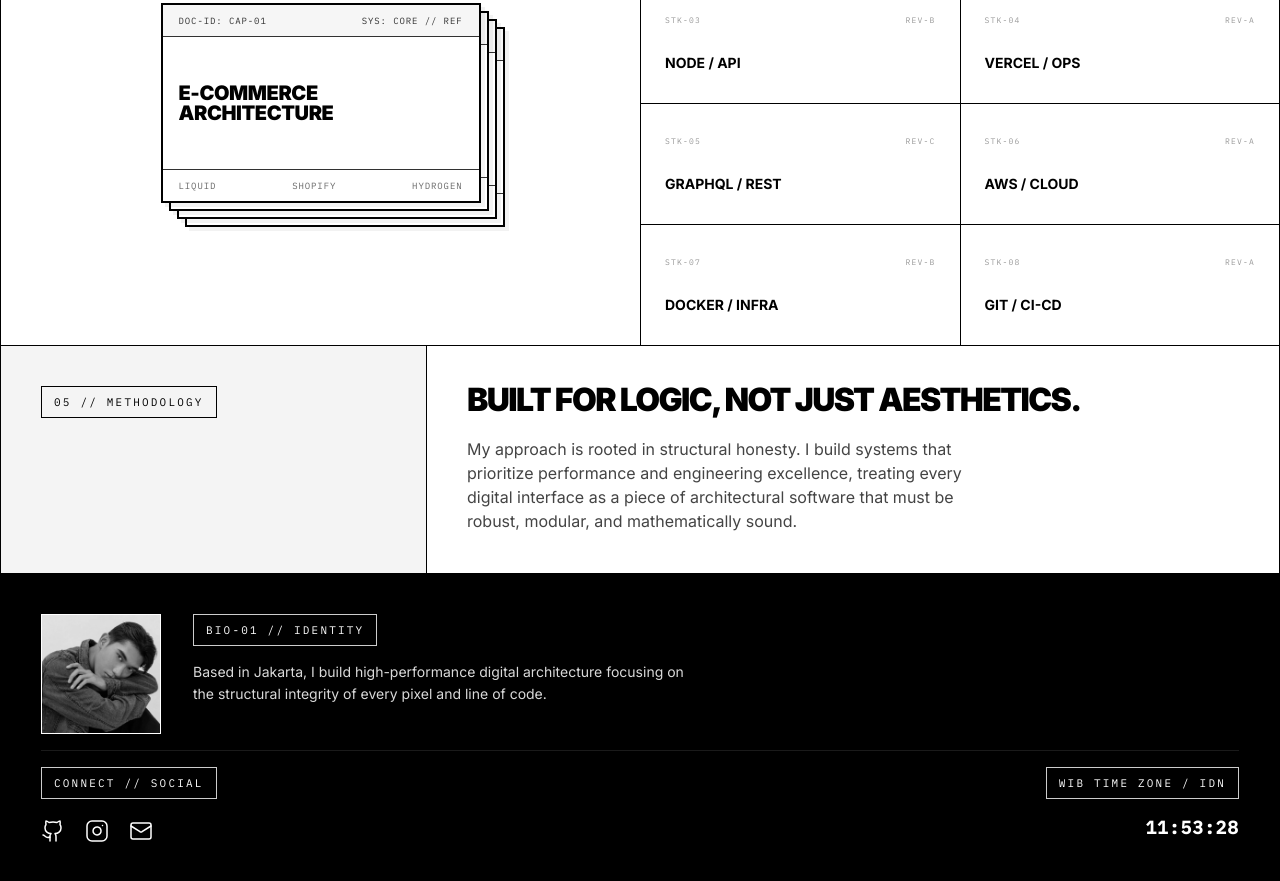
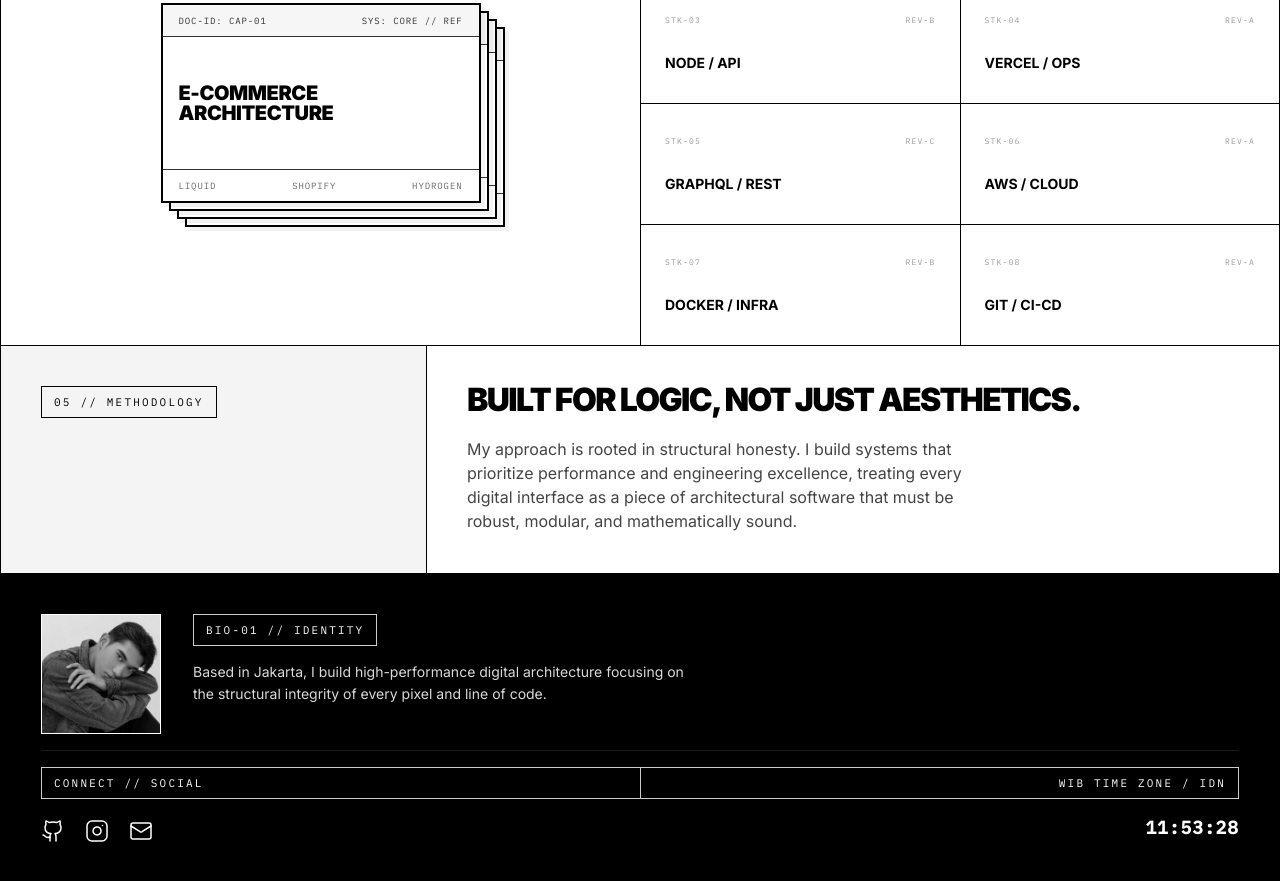
Before and after one commit to ivanaffriandi/Ivan-s-Portofolio, a website: page index.html in a window 1280 px wide. Shown: the part 1498-2379 px from the top of the page. Drawn offline with nearby package versions, Linux system fonts and the light colour scheme.

Commit message:
fix: footer labels full-width with shared 1px divider line

```diff
--- a/index.html
+++ b/index.html
@@ -275,14 +275,14 @@
         </div>
 
         <!-- Social + Clock: 2x2 grid -->
-        <div style="display: grid; grid-template-columns: 1fr 1fr; row-gap: 16px;">
-          <!-- Row 1 left: CONNECT // SOCIAL label -->
+        <div style="display: grid; grid-template-columns: 1fr 1fr; row-gap: 16px; column-gap: 0;">
+          <!-- Row 1 left: CONNECT // SOCIAL label — full cell width -->
           <div>
-            <span class="h-unit" style="margin-bottom: 0;">Connect // Social</span>
+            <span class="h-unit" style="margin-bottom: 0; display: block; width: 100%; box-sizing: border-box; border-right: none;">Connect // Social</span>
           </div>
-          <!-- Row 1 right: WIB TIMEZONE label, aligned right -->
-          <div style="text-align: right;">
-            <span class="h-unit" style="margin-bottom: 0;">WIB TIME ZONE / IDN</span>
+          <!-- Row 1 right: WIB TIMEZONE label — full cell width -->
+          <div>
+            <span class="h-unit" style="margin-bottom: 0; display: block; width: 100%; box-sizing: border-box; text-align: right;">WIB TIME ZONE / IDN</span>
           </div>
           <!-- Row 2 left: social icons -->
           <div style="display: flex; gap: 20px; align-items: center; padding-top: 4px;">
```
